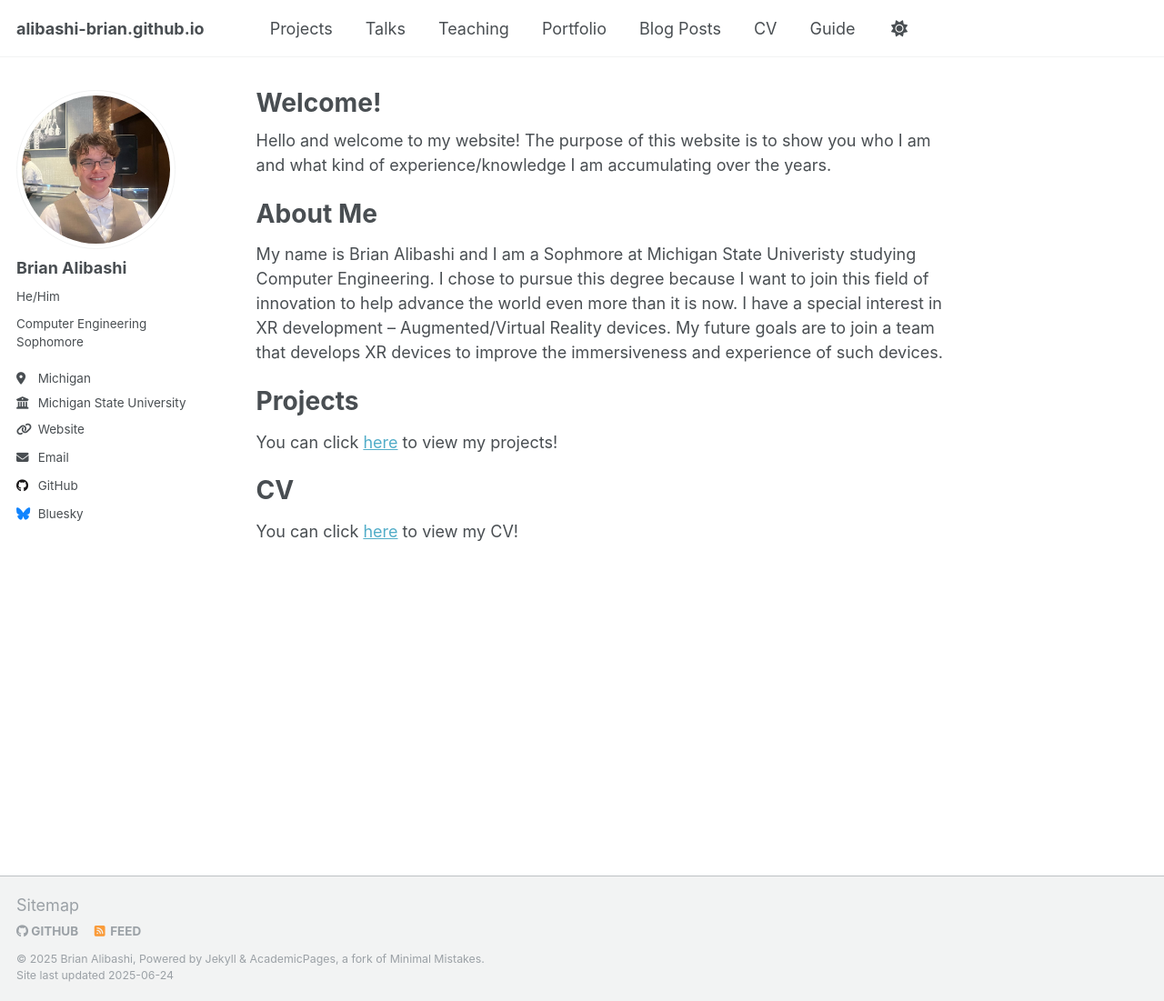
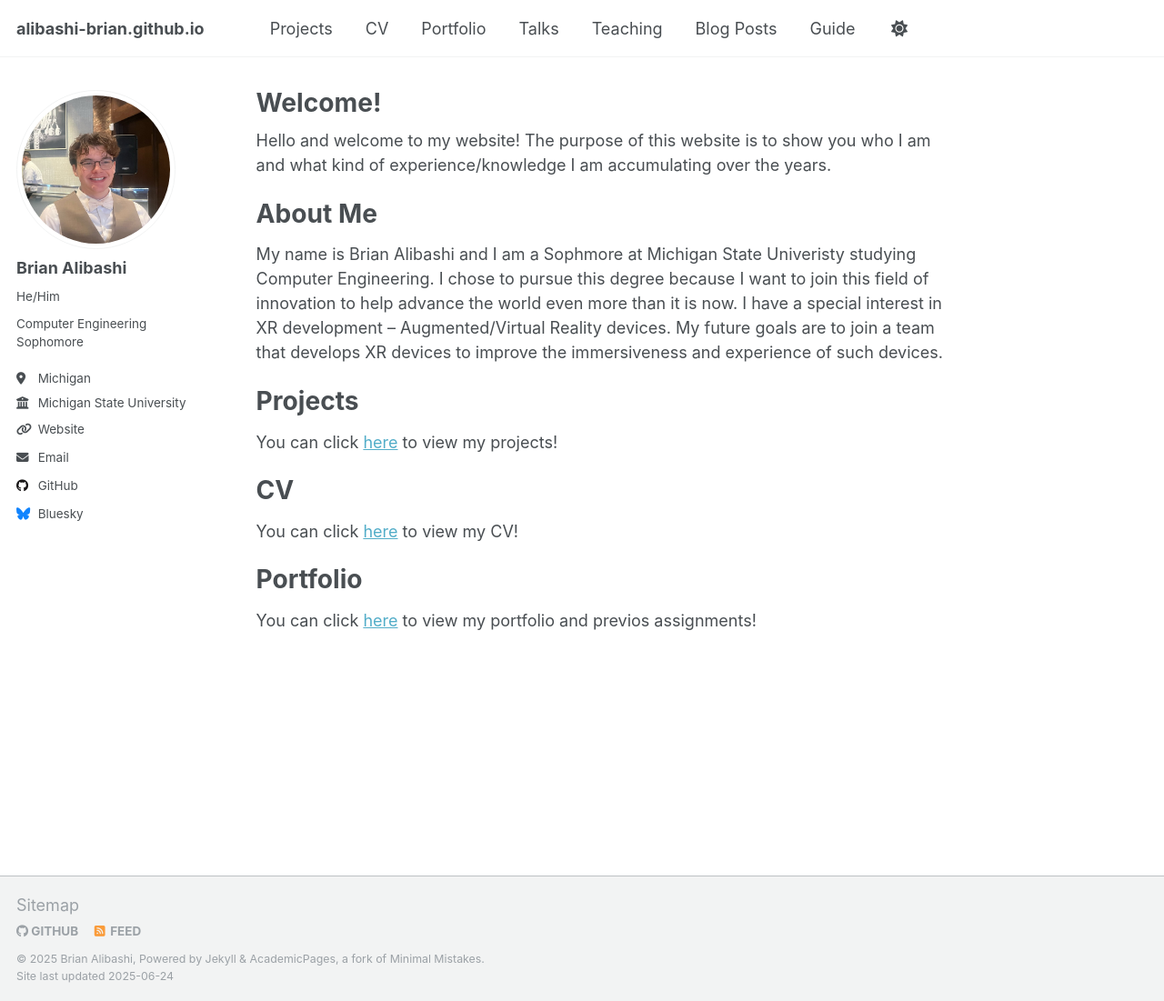
Before and after one commit to alibashi-brian/alibashi-brian.github.io, a Jekyll site: the page built from _pages/about.md, in a window 1280 px wide and 1101 px high. Shown: the whole window at 91% size. Built offline with Jekyll 4.4.1, drawn with Linux system fonts in a browser that asks for light colours.

Commit message:
change the order of tabs

```diff
--- a/_pages/about.md
+++ b/_pages/about.md
@@ -20,3 +20,7 @@ You can click [here](https://alibashi-brian.github.io/projects/) to view my proj
 CV
 ======
 You can click [here](https://alibashi-brian.github.io/cv/) to view my CV!
+
+Portfolio
+======
+You can click [here](https://alibashi-brian.github.io/portfolio/) to view my portfolio and previos assignments!
```
Also changed, not shown: _data/navigation.yml (+6 -7 lines).
